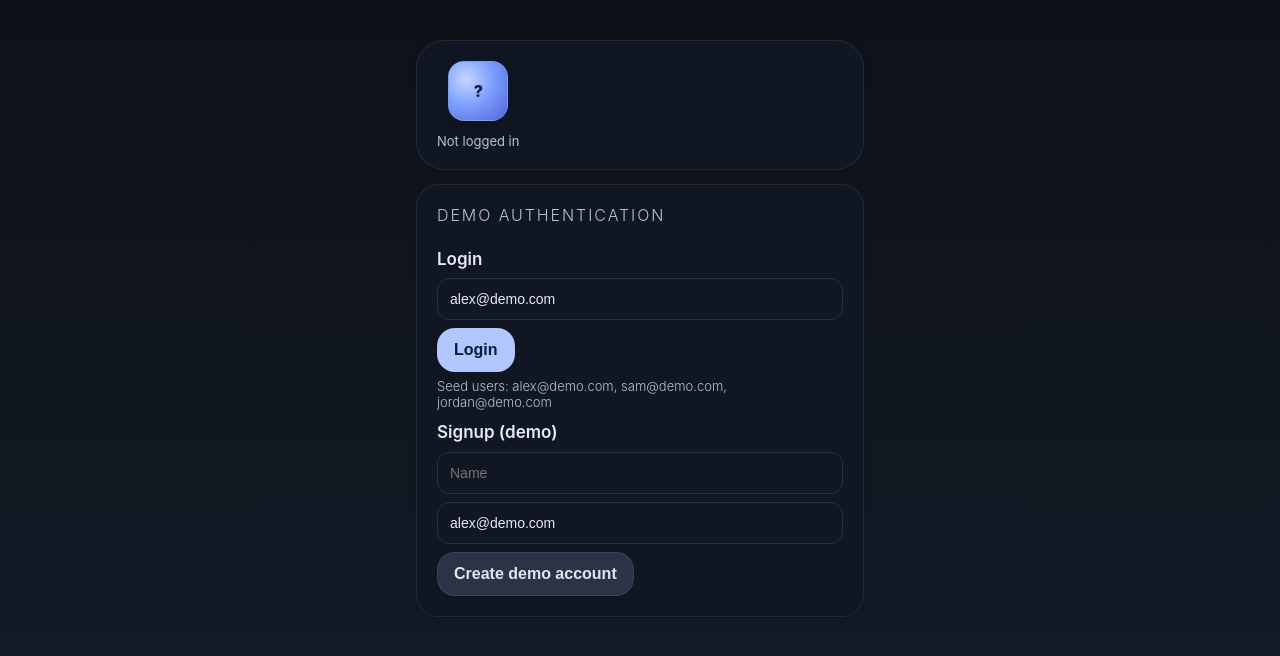
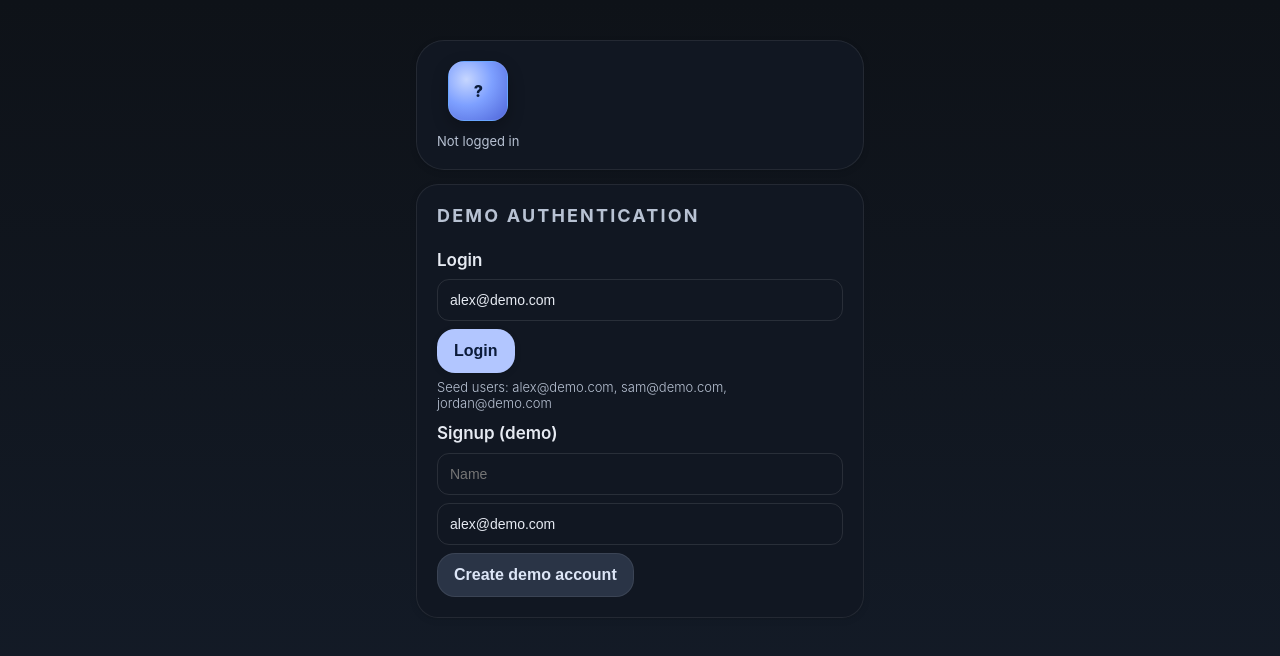
Before and after one commit to minthaik/Flat-Mate, a React (Vite) app: page / in a window 1280 px wide. Shown: the top 656 px of the page. Built offline with nearby package versions, Linux system fonts and the light colour scheme.

Commit message:
Increase panel title weight and size

```diff
--- a/src/styles.css
+++ b/src/styles.css
@@ -277,7 +277,8 @@ a { color: inherit; text-decoration: none; }
 .panel + .panel { margin-top: var(--space-4); }
 
 .panel-title {
-  font-size: 16px;
+  font-size: 18px;
+  font-weight: 700;
   color: var(--md-text-secondary);
   margin-bottom: var(--space-6);
   text-transform: uppercase;
```
